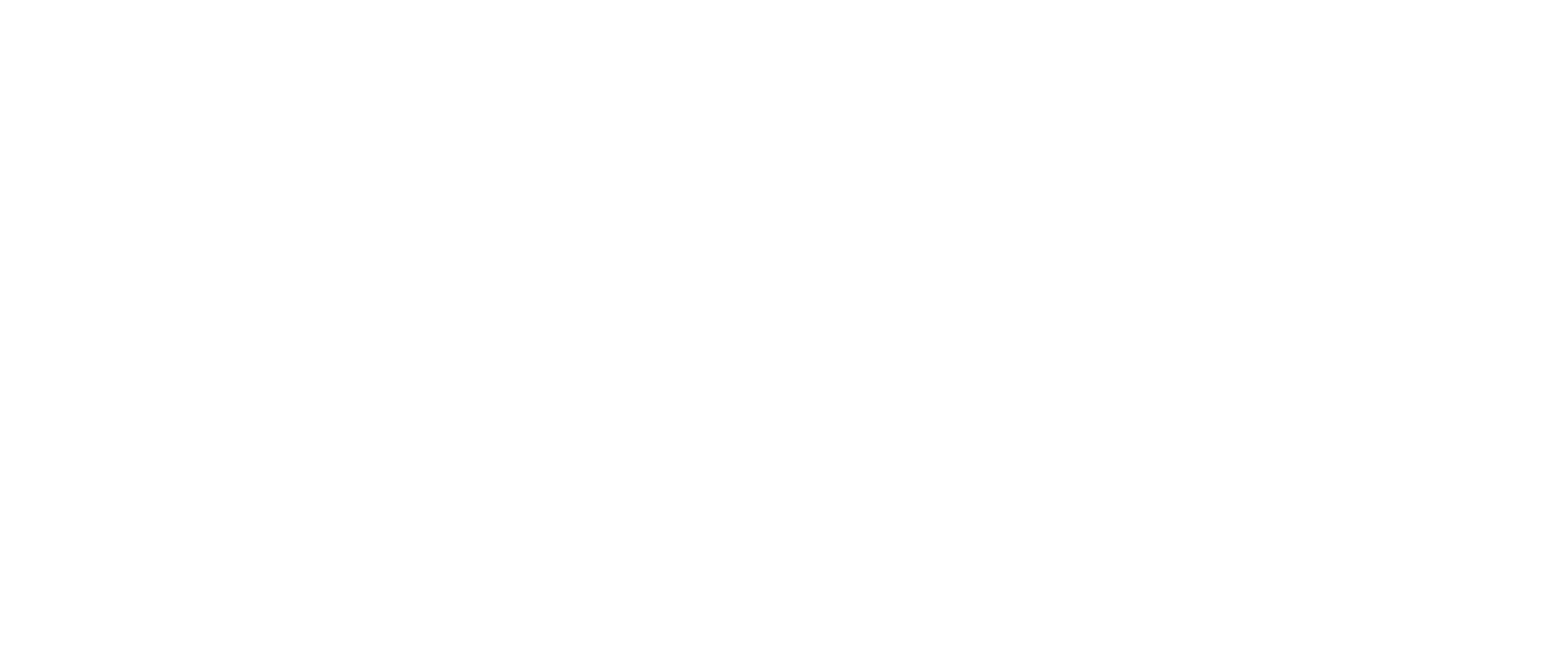
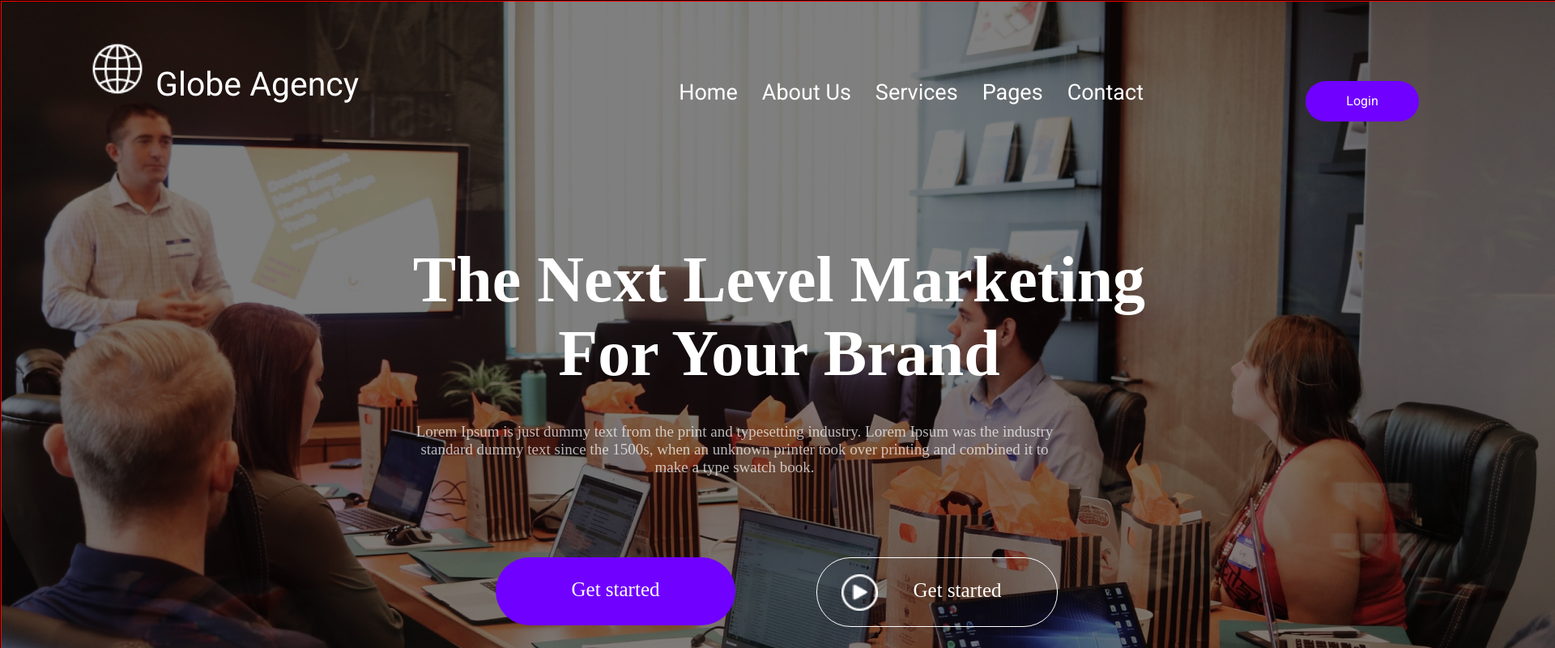
Before and after one commit to shahriyor-2006/marketing, a plain HTML site: page index.html in a window 1280 px wide. Shown: the top 800 px of the page at 81% size, 1920 px wide, since content can reach past the window. Drawn offline with Linux system fonts and the light colour scheme; a web font is replaced by a local one.

Commit message:
created header

```diff
--- a/index.html
+++ b/index.html
@@ -1,11 +1,61 @@
 <!DOCTYPE html>
 <html lang="en">
-<head>
+
     <meta charset="UTF-8">
     <meta http-equiv="X-UA-Compatible" content="IE=edge">
     <meta name="viewport" content="width=device-width, initial-scale=1.0">
     <title>Document</title>
+    <link rel="stylesheet" href="style.css">
+    <link rel="preconnect" href="https://fonts.googleapis.com">
+    <link rel="preconnect" href="https://fonts.googleapis.com">
+<link rel="preconnect" href="https://fonts.gstatic.com" crossorigin>
+<link href="https://fonts.googleapis.com/css2?family=Nunito+Sans&family=Roboto:wght@100;300;400;500;700;900&display=swap" rel="stylesheet">
+<link rel="preconnect" href="https://fonts.gstatic.com" crossorigin>
+<link href="https://fonts.googleapis.com/css2?family=Nunito+Sans&family=Roboto:wght@100;300;400;500;700;900&display=swap" rel="stylesheet">
+<link href="https://fonts.cdnfonts.com/css/montserrat" rel="stylesheet">
+
 </head>
+
+<body>
+    <div class="main">
+
+        <header>
+             <div class="opacity"></div>
+             <div class="row">
+                <img src="globe.png" class="globe" alt="globe">
+                <p class="agency">Globe Agency</p>
+
+            <ul class="header-list">
+                <li><a href="#" class="roboto">Home</a></li>
+                <li><a href="#"class="roboto">About Us</a></li>
+                <li><a href="#"class="roboto">Services</a></li>
+                <li><a href="#"class="roboto">Pages</a></li>
+                <li><a href="#"class="roboto">Contact</a></li>
+            </ul>
+            <a href="#"><div class="button roboto"><p class="roboto">Login</p></div></a>
+            <p class="monstr heading">The Next Level Marketing <br> For Your Brand</p>
+            <p class="sometext monstr">Lorem Ipsum is just dummy text from the print and typesetting industry. Lorem Ipsum was the
+                industry standard dummy text since the 1500s, when an unknown printer took over printing
+                and combined it to make a type swatch book.</p>
+
+
+                <a href="#"><div class="button button1 monstr"><p class="monstr button-text">Get started</p></div></a>
+                <a href="#"><div class="button button1 bg-white monstr"><p class="monstr button-text button-text1">Get started</p></div></a>
+
+        </div>
+
+
+        </header>
+
+
+
+
+
+
+
+        <div class="how-do-we-work"></div>
+        <div class="choose-what-you-like"></div>
+    </div>
 
 </body>
 </html>
--- /dev/null
+++ b/style.css
@@ -0,0 +1,148 @@
+*{
+    margin: 0;
+    padding: 0;
+}
+.main{
+    width: 1920px;
+    height: 7514px;
+    border: 1px solid black;
+    margin: 0 auto;
+}
+.row{
+    width: 1700px;
+    margin: 0 auto;
+    position: relative;
+}
+header{
+    width: 1920px;
+    height: 1080px;
+    border: 1px solid red;
+
+}
+header{
+    background-image: url("conference.jpg");
+    background-repeat: no-repeat;
+    position: relative;
+    z-index: 1;
+}
+.opacity{
+    width: 100%;
+    height: 100%;
+    background-color: black;
+    opacity: 0.5;
+    position: absolute;
+    top: 0px;
+    left: 0px;
+}
+
+.how-do-we-work{
+    width: 1920px;
+    height: 5354px;
+    border: 1px solid green;
+}
+.choose-what-you-like{
+    width: 1920px;
+    height: 1080px;
+    border: 1px solid red;
+}
+.globe{
+    margin-top: 50px;
+    position: relative;
+}
+.agency{
+    font-size: 41px;
+    display: inline;
+    color: white;
+    position: relative;
+    margin-left: 10px;
+    font-family: Roboto;
+}
+.roboto{
+    font-family: Roboto;
+}
+.header-list{
+
+    color: white;
+    display: flex;
+    justify-content: flex-end;
+    position: inherit;
+    list-style: none;
+    align-items: flex-start;
+    justify-content: flex-end;
+    margin-top: -30px;
+    margin-right: 400px;
+
+}
+.header-list li{
+    margin-left: 30px;
+}
+.header-list li a{
+    text-decoration: none;
+    color: white;
+    font-size: 27px;
+}
+.button{
+    background-color: #7000FF;
+    width: 140px;
+    height: 50px;
+    color: white;
+    border-radius: 25px;
+    line-height: 50px;
+    display: block;
+    text-align: center;
+    float: left;
+    margin-left: 1500px;
+    margin-top: -30px;
+
+
+
+}
+.monstr{
+    font-family: Montserrat;
+}
+.heading{
+    color: white;
+    font-size: 80px;
+    font-weight: 700;
+    text-align: center;
+    margin-top: 170px;
+}
+.sometext{
+    color: white;
+    text-align: center;
+    margin-left: 400px;
+    margin-top: 40px;
+    font-size: 19px;
+    width: 790px;
+    opacity: 0.7;
+
+}
+.button1{
+    width: 296px;
+    height: 84px;
+    border-radius: 42px;
+    margin-left: 0px;
+    font-size: 25px;
+    margin-left: 500px;
+    margin-top: 100px;
+
+}
+.button-text{
+    line-height: 80px;
+}
+.bg-white{
+    background-color: inherit;
+    border: 1px solid white;
+    margin-left: 100px;
+    background-image: url("vector.png"), url("vector2.png");
+    background-repeat: no-repeat;
+    background-size: 45px 45px,20px 20px;
+    position: relative;
+    background-position: 30px 20px, 43px 32px;
+
+
+}
+.button-text1{
+    margin-left: 50px;
+
+}
```
Also changed, not shown: conference.jpg (added), globe.png (added), vector.png (added), vector2.png (added).
